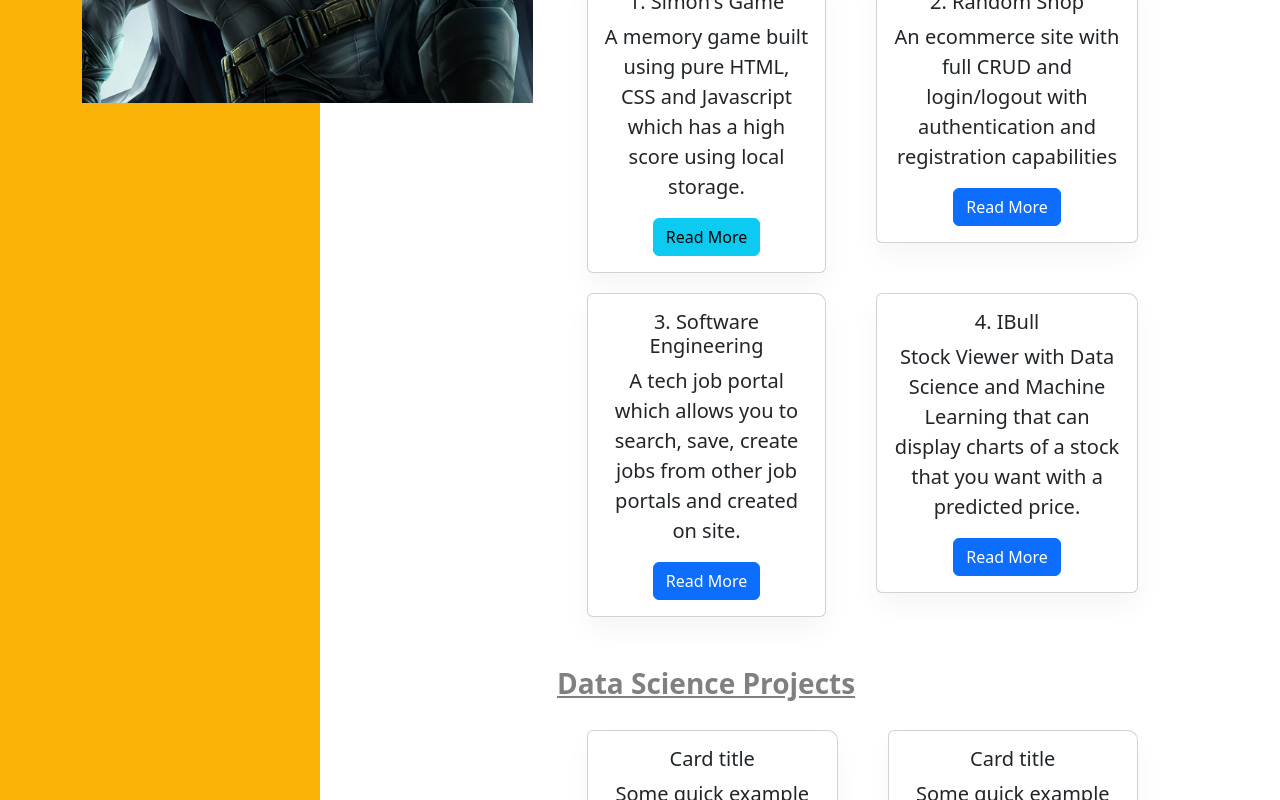
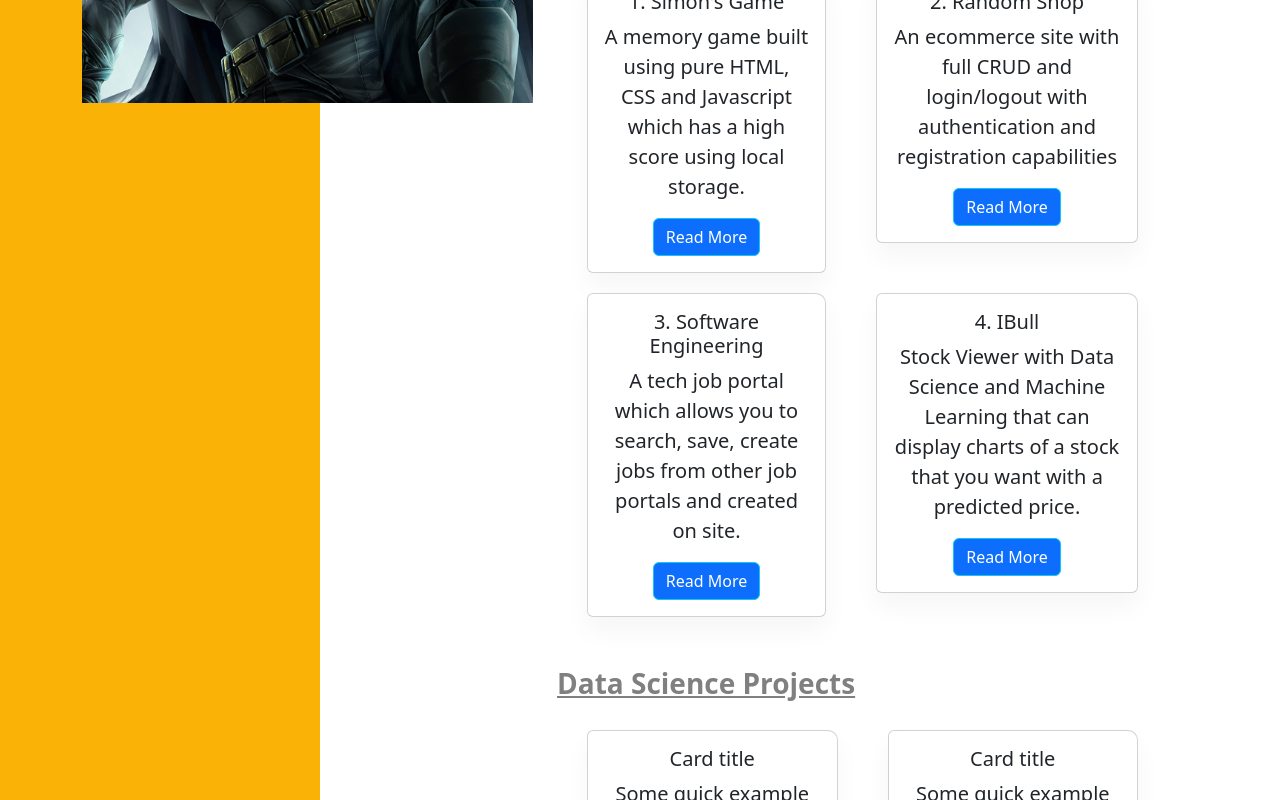
Before and after one commit to Nihilus888/Portfolio-Website, an Angular app: page / in a window 1280 px wide. Shown: the part 381-1181 px from the top of the page. Built offline with nearby package versions, Linux system fonts and the light colour scheme.

Commit message:
added hover effect on buttons

```diff
--- a/src/app/home/home.component.html
+++ b/src/app/home/home.component.html
@@ -27,7 +27,7 @@
                   A memory game built using pure HTML, CSS and Javascript which
                   has a high score using local storage.
                 </p>
-                <button type="button" class="btn btn-info mt-3">
+                <button type="button" class="btn btn-outline-info btn-primary mt-3 text-white mt-3">
                   Read More
                 </button>
               </div>
@@ -42,7 +42,7 @@
                   An ecommerce site with full CRUD and login/logout with
                   authentication and registration capabilities
                 </p>
-                <button type="button" class="btn btn-primary mt-3">
+                <button type="button" class="btn btn-outline-info btn-primary mt-3 text-white">
                   Read More
                 </button>
               </div>
@@ -57,7 +57,7 @@
                   A tech job portal which allows you to search, save, create
                   jobs from other job portals and created on site.
                 </p>
-                <button type="button" class="btn btn-primary mt-3">
+                <button type="button" class="btn btn-outline-info btn-primary mt-3 text-white mt-3">
                   Read More
                 </button>
               </div>
@@ -73,7 +73,7 @@
                   display charts of a stock that you want with a predicted
                   price.
                 </p>
-                <button type="button" class="btn btn-primary mt-3">Read More</button>
+                <button type="button" class="btn btn-outline-info btn-primary mt-3 text-white mt-3">Read More</button>
               </div>
             </div>
           </div>
```
